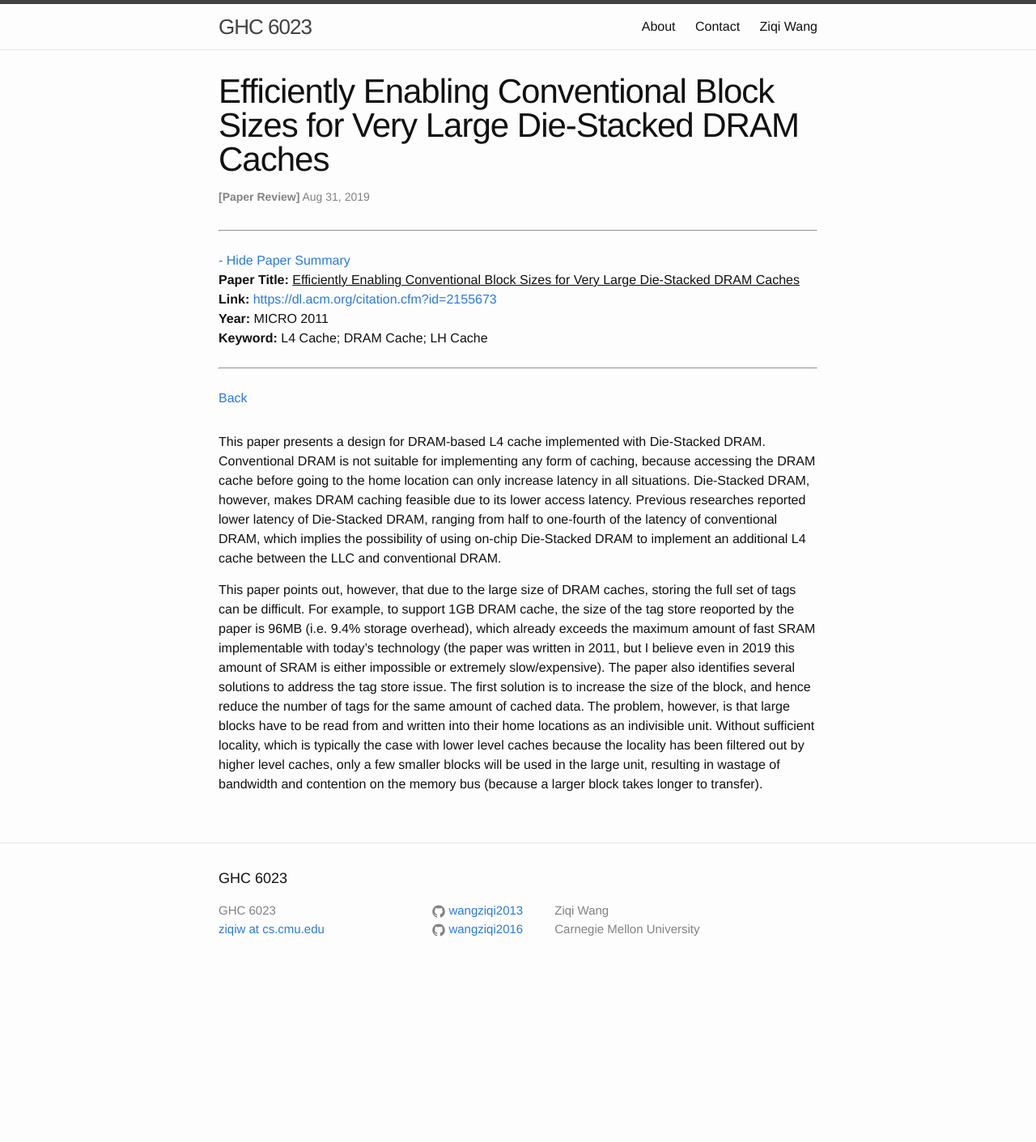
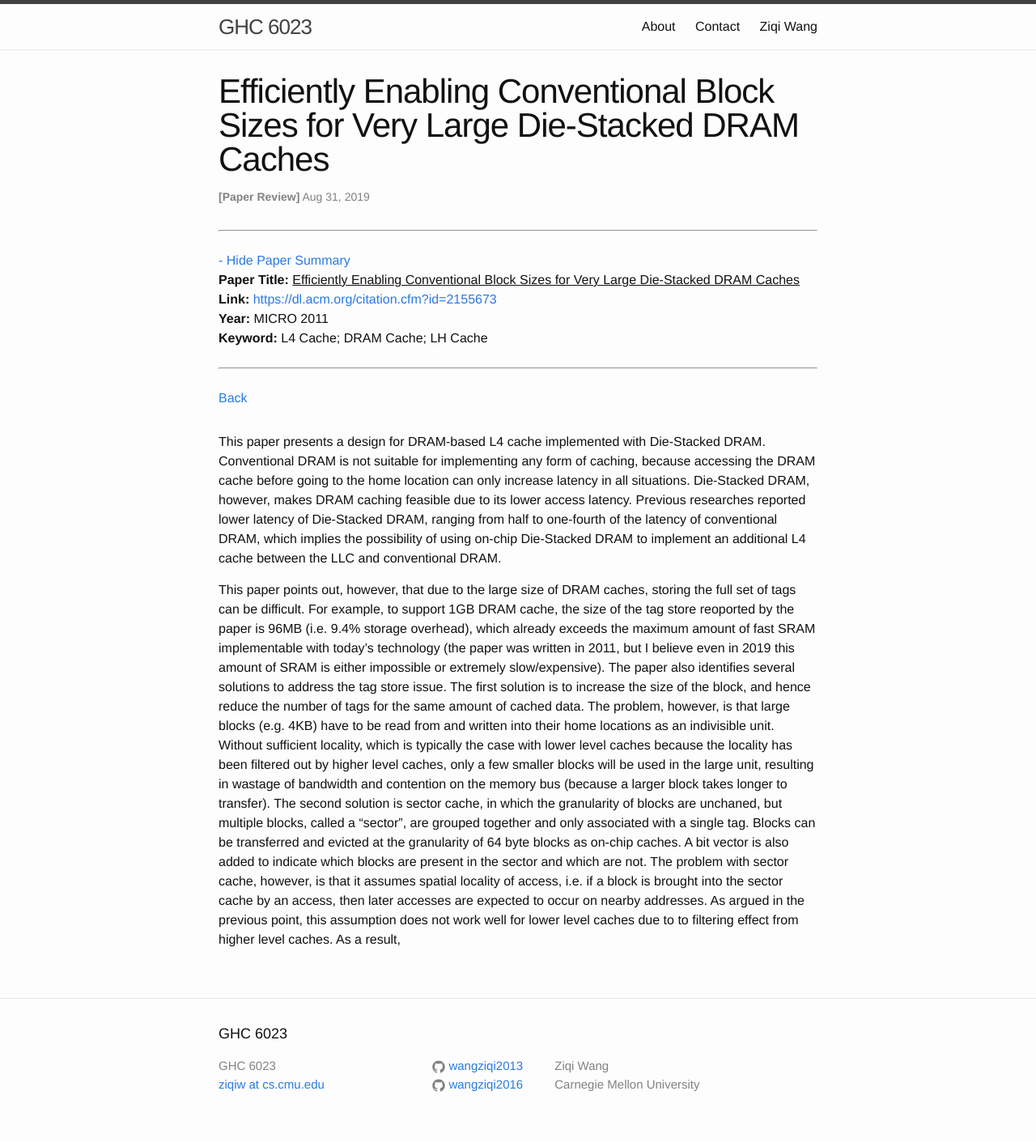
Before and after one commit to wangziqi2013/wangziqi2013.github.io, a Jekyll site: the page built from _posts/2019-08-31-lh-cache.markdown, in a window 1280 px wide. Shown: the whole page at 81% size. Built offline with Jekyll 4.4.1, drawn with Linux system fonts in a browser that asks for light colours; before the commit the page ends 1219 px from its top, so only the background shows below that.

Commit message:
Adding sector cache

```diff
--- a/_posts/2019-08-31-lh-cache.markdown
+++ b/_posts/2019-08-31-lh-cache.markdown
@@ -25,8 +25,14 @@ For example, to support 1GB DRAM cache, the size of the tag store reoported by t
 which already exceeds the maximum amount of fast SRAM implementable with today's technology (the paper was written in 2011,
 but I believe even in 2019 this amount of SRAM is either impossible or extremely slow/expensive). The paper also identifies
 several solutions to address the tag store issue. The first solution is to increase the size of the block, and hence
-reduce the number of tags for the same amount of cached data. The problem, however, is that large blocks have to be read
-from and written into their home locations as an indivisible unit. Without sufficient locality, which is typically the case
-with lower level caches because the locality has been filtered out by higher level caches, only a few smaller blocks will
-be used in the large unit, resulting in wastage of bandwidth and contention on the memory bus (because a larger block takes
-longer to transfer).
+reduce the number of tags for the same amount of cached data. The problem, however, is that large blocks (e.g. 4KB) have
+to be read from and written into their home locations as an indivisible unit. Without sufficient locality, which is typically
+the case with lower level caches because the locality has been filtered out by higher level caches, only a few smaller blocks
+will be used in the large unit, resulting in wastage of bandwidth and contention on the memory bus (because a larger block takes
+longer to transfer). The second solution is sector cache, in which the granularity of blocks are unchaned, but multiple
+blocks, called a "sector", are grouped together and only associated with a single tag. Blocks can be transferred and evicted
+at the granularity of 64 byte blocks as on-chip caches. A bit vector is also added to indicate which blocks are present in
+the sector and which are not. The problem with sector cache, however, is that it assumes spatial locality of access, i.e.
+if a block is brought into the sector cache by an access, then later accesses are expected to occur on nearby addresses.
+As argued in the previous point, this assumption does not work well for lower level caches due to to filtering effect from
+higher level caches. As a result,
```
